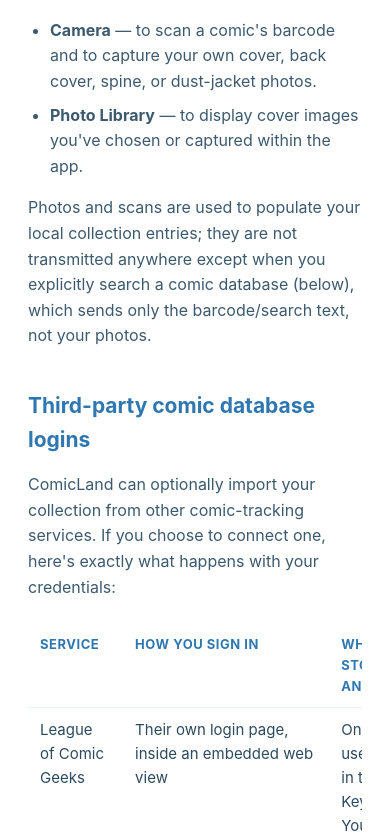
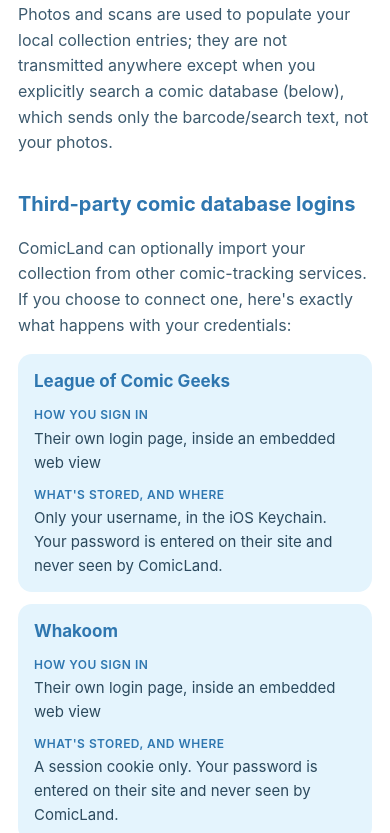
Before and after one commit to comiclandapp/comicland-site, a plain HTML site: page privacy.html in a window 390 px wide. Shown: the part 1167-2000 px from the top of the page. Drawn offline with Linux system fonts and the light colour scheme.

Commit message:
Privacy policy: card layout on phones

```diff
--- a/privacy.html
+++ b/privacy.html
@@ -134,6 +134,50 @@
     margin: 0 10px;
   }
   footer .footer-links a:hover { text-decoration: underline; }
+
+  /* Phones: a three-column table can't fit, and scrolling it sideways
+     hides the column that matters most. Each service becomes a card whose
+     cells label themselves (data-label). */
+  @media (max-width: 600px) {
+    .wrap { padding: 0 18px; }
+    header { padding: 36px 0 28px; }
+    header h1 { font-size: 26px; }
+    main { padding: 36px 0 56px; }
+    h2 { font-size: 20px; margin-top: 32px; }
+    .lede { font-size: 17px; padding: 16px 18px; }
+    .table-wrap { overflow-x: visible; }
+    .service-table, .service-table tbody, .service-table tr, .service-table td {
+      display: block;
+      width: 100%;
+    }
+    .service-table thead { display: none; }
+    .service-table tr {
+      background: var(--blue-lighter);
+      border-radius: 14px;
+      padding: 14px 16px;
+      margin: 0 0 12px;
+    }
+    .service-table td {
+      border: 0;
+      padding: 0;
+    }
+    .service-table td + td { margin-top: 10px; }
+    .service-table td:first-child {
+      color: var(--blue-dark);
+      font-weight: 700;
+      font-size: 17px;
+    }
+    .service-table td[data-label]::before {
+      content: attr(data-label);
+      display: block;
+      color: var(--blue-dark);
+      font-size: 12px;
+      font-weight: 600;
+      text-transform: uppercase;
+      letter-spacing: 0.04em;
+      margin-bottom: 2px;
+    }
+  }
 </style>
 </head>
 <body>
@@ -167,41 +211,45 @@
       <p>ComicLand can optionally import your collection from other comic-tracking services. If you choose to connect one, here's exactly what happens with your credentials:</p>
       <div class="table-wrap">
         <table class="service-table">
+          <thead>
           <tr>
             <th>Service</th>
             <th>How you sign in</th>
             <th>What's stored, and where</th>
           </tr>
+          </thead>
+          <tbody>
           <tr>
             <td>League of Comic Geeks</td>
-            <td>Their own login page, inside an embedded web view</td>
-            <td>Only your username, in the iOS Keychain. Your password is entered on their site and never seen by ComicLand.</td>
+            <td data-label="How you sign in">Their own login page, inside an embedded web view</td>
+            <td data-label="What's stored, and where">Only your username, in the iOS Keychain. Your password is entered on their site and never seen by ComicLand.</td>
           </tr>
           <tr>
             <td>Whakoom</td>
-            <td>Their own login page, inside an embedded web view</td>
-            <td>A session cookie only. Your password is entered on their site and never seen by ComicLand.</td>
+            <td data-label="How you sign in">Their own login page, inside an embedded web view</td>
+            <td data-label="What's stored, and where">A session cookie only. Your password is entered on their site and never seen by ComicLand.</td>
           </tr>
           <tr>
             <td>BDGest</td>
-            <td>A form inside ComicLand</td>
-            <td>Email and password, in the iOS Keychain — sent only to BDGest's own servers to sign you in.</td>
+            <td data-label="How you sign in">A form inside ComicLand</td>
+            <td data-label="What's stored, and where">Email and password, in the iOS Keychain — sent only to BDGest's own servers to sign you in.</td>
           </tr>
           <tr>
             <td>Grand Comics Database</td>
-            <td>A form inside ComicLand (optional — raises your daily lookup limit)</td>
-            <td>Username and password, in the iOS Keychain — sent only to the Grand Comics Database's own servers.</td>
+            <td data-label="How you sign in">A form inside ComicLand (optional — raises your daily lookup limit)</td>
+            <td data-label="What's stored, and where">Username and password, in the iOS Keychain — sent only to the Grand Comics Database's own servers.</td>
           </tr>
           <tr>
             <td>BubbleBD</td>
-            <td>A form inside ComicLand</td>
-            <td>The session token BubbleBD issues after sign-in, in the iOS Keychain — sent only to BubbleBD's own servers to authenticate your library requests.</td>
+            <td data-label="How you sign in">A form inside ComicLand</td>
+            <td data-label="What's stored, and where">The session token BubbleBD issues after sign-in, in the iOS Keychain — sent only to BubbleBD's own servers to authenticate your library requests.</td>
           </tr>
           <tr>
             <td>Comic Vine</td>
-            <td>You paste in your own personal API key from comicvine.gamespot.com</td>
-            <td>Your API key, in the iOS Keychain — sent only to Comic Vine's own servers.</td>
+            <td data-label="How you sign in">You paste in your own personal API key from comicvine.gamespot.com</td>
+            <td data-label="What's stored, and where">Your API key, in the iOS Keychain — sent only to Comic Vine's own servers.</td>
           </tr>
+          </tbody>
         </table>
       </div>
       <p>In every case, credentials are stored exclusively in your device's iOS Keychain and are sent only to that specific service's own servers to authenticate you there — never to a server operated by ComicLand's developer, and never to any analytics or advertising company.</p>
```
